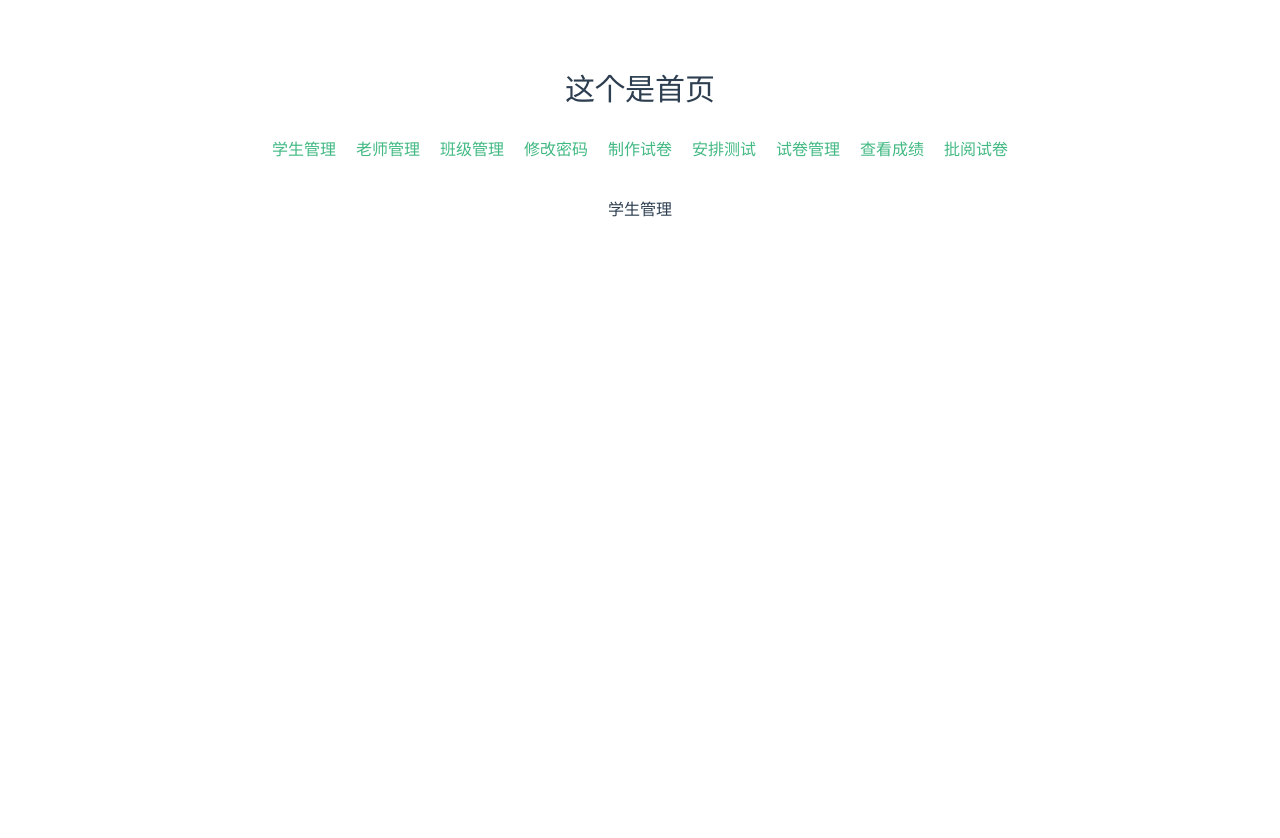
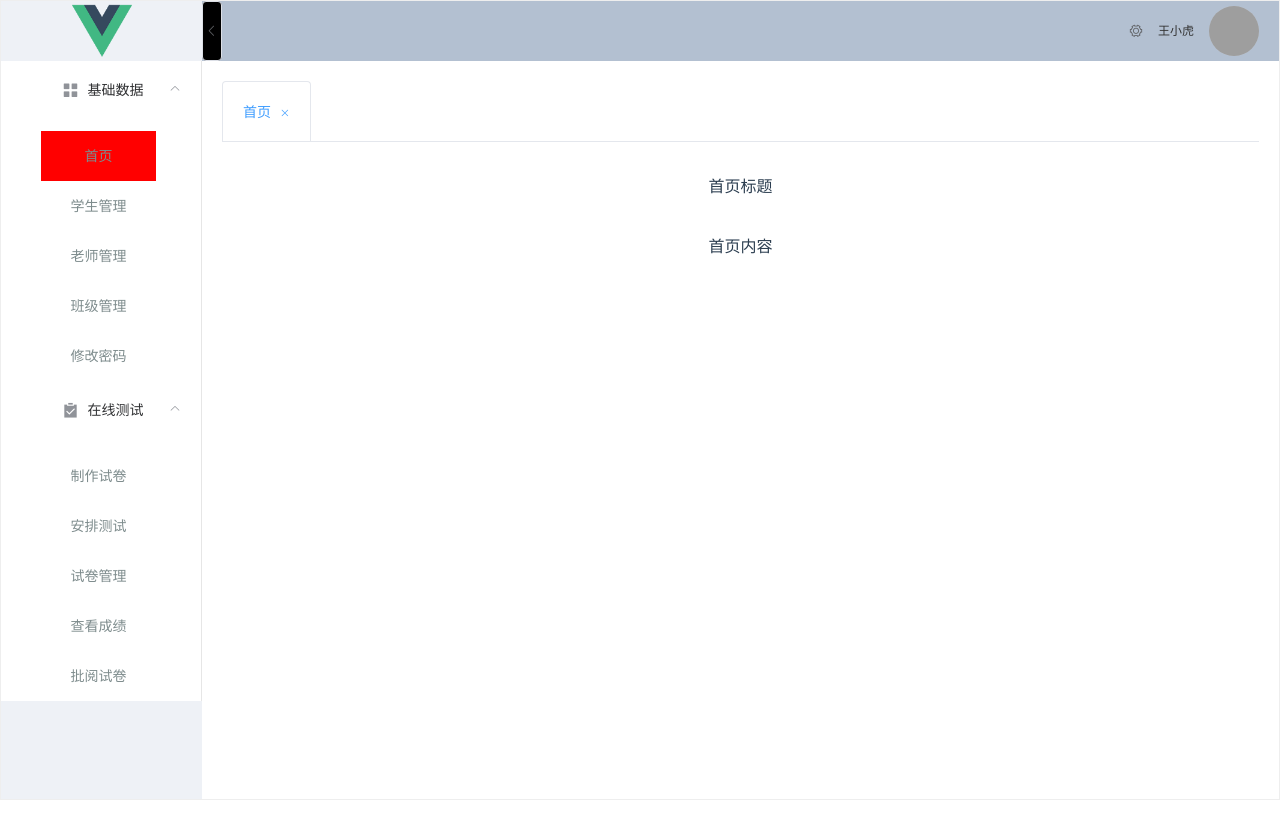
Before and after one commit to mishili/vue-zxwy-cli, a Vue app: page /home in a window 1280 px wide. Before the commit this address led to /studentManage. Shown: the top 838 px of the page. After the commit the page ends 800 px from the top, so only its background shows below. Built offline with nearby package versions, Linux system fonts and the light colour scheme; grey boxes are pictures that could not be loaded.

Commit message:
后台结构搭建

```diff
--- a/src/router/base.js
+++ b/src/router/base.js
@@ -1,3 +1,4 @@
+import HomeContent from '../views/base/homeContent'
 import StudentManage from '../views/base/studentManage'
 import TeacherManage from '../views/base/teacherManage'
 import GradeManage from '../views/base/gradeManage'
@@ -6,11 +7,12 @@ import ChangePassword from '../views/base/changePassword'
 export default [
     {
         path: '',
-        redirect: {name: 'studentManage'}
+        components: {
+            sidebar: HomeContent
+        }
     },
     {
         path: '/studentManage',
-        name: 'studentManage',
         components: {
             sidebar: StudentManage
         }
--- a/src/views/Home.vue
+++ b/src/views/Home.vue
@@ -1,14 +1,71 @@
 <template>
   <div class="home">
-    <h1>这个是首页</h1>
-    <div class="nav">
-      <ul>
-        <li v-for="(value,index) in NavList" :key="index">
+    <el-container style="height: 100%; border: 1px solid #eee;position: relative;">
+      <el-aside width="auto" style="background-color: rgb(238, 241, 246)">
+        <el-row class="pic">
+          <router-link to="/home">
+            <img src="../assets/logo.png">
+          </router-link>
+        </el-row>
+        <el-menu :default-openeds="['1', '2']" class="el-menu-vertical-demo" :collapse="isCollapse">
+          <el-submenu
+            v-for="(value,index) in asideTion"
+            :key="index"
+            :index="String(index+1)"
+          >
+            <template slot="title">
+              <i :class="value.class"></i>
+              <span slot="title">{{ value.aside }}</span>
+            </template>
+            <el-menu-item-group class="menu_a">
+              <el-menu-item
+                v-for="(value,index) in value.option"
+                :key="index"
+                @click="addTab(value,index)"
+              >
                 <router-link :to="value.path">{{ value.name }}</router-link>
-        </li>
-      </ul>
-    </div>
+              </el-menu-item>
+            </el-menu-item-group>
+          </el-submenu>
+        </el-menu>
+      </el-aside>
+      <el-container>
+        <el-header>
+          <el-tooltip
+            class="tooltip"
+            effect="dark"
+            :content="isCollapse?'展开':'收起'"
+            placement="right"
+          >
+            <el-button
+              @click="isCollapse=!isCollapse"
+              :icon="isCollapse?'el-icon-arrow-right':'el-icon-arrow-left'"
+            />
+          </el-tooltip>
+          <el-dropdown>
+            <i class="el-icon-setting" style="margin-right: 15px"></i>
+            <el-dropdown-menu slot="dropdown">
+              <el-dropdown-item>查看</el-dropdown-item>
+              <el-dropdown-item>新增</el-dropdown-item>
+              <el-dropdown-item>退出登录</el-dropdown-item>
+            </el-dropdown-menu>
+          </el-dropdown>
+          <span>王小虎</span>
+          <el-avatar :size="50" :src="circleUrl" style="margin-left: 15px"></el-avatar>
+        </el-header>
+        <el-main>
+          <el-tabs v-model="editableTabsValue" type="card" closable @tab-click="clickTab" @tab-remove="removeTab">
+            <el-tab-pane
+              v-for="item in editableTabs"
+              :key="item.name"
+              :label="item.title"
+              :name="item.name"
+            >{{item.content}}</el-tab-pane>
+          </el-tabs>
           <router-view name="sidebar"/>
+        </el-main>
+      </el-container>
+    </el-container>
   </div>
 </template>
 
@@ -17,7 +74,17 @@ export default {
   name: "Home",
   data() {
     return {
-      NavList: [
+      isCollapse: false, //侧边栏是否收起
+      circleUrl: "https://cube.elemecdn.com/3/7c/3ea6beec64369c2642b92c6726f1epng.png", //用作用户头像
+      asideTion: [  //侧边栏动态内容
+        {
+          aside: "基础数据",  //一级菜单
+          class: "el-icon-menu",  //定义icon样式
+          option: [ //二级菜单
+            {
+              name: "首页",
+              path: "/home"
+            },
             {
               name: "学生管理",
               path: "/studentManage"
@@ -33,7 +100,13 @@ export default {
             {
               name: "修改密码",
               path: "/changePassword"
+            }
+          ]
         },
+        {
+          aside: "在线测试",
+          class: "el-icon-s-claim",
+          option: [
             {
               name: "制作试卷",
               path: "/makeExamination"
@@ -55,31 +128,161 @@ export default {
               path: "/readExamination"
             }
           ]
+        }
+      ],
+      asideTionList: [], //提取侧边栏name,path
+      editableTabsValue: "1", //默认tab标签页位置
+      editableTabs: [ //tab标签页内容
+        {
+          title: "首页",
+          name: "1", //内容中表示位置
+          content: "首页标题"
+        }
+      ],
+      tabIndex: 1 //用于添加tab标签页时,从下标1开始,因为一开始有首页
     };
+  },
+  created() {
+    let _this = this;
+    // 侧边栏结构不同,用option自己拼接成单独数组对象
+    _this.asideTion.forEach(item => {
+      item.option.forEach(item => {
+        _this.asideTionList.push(item);
+      });
+    });
+  },
+  methods: {
+    /**
+     * 侧边栏点击添加tab标签页
+     */
+    addTab(value, index) {
+      let _this = this;
+      function checkAdult(ediTabTittle) { //点击时查询传入name的下标
+        return ediTabTittle.title == value.name; //editableTabs中的title与传入name相等返回查询下标 ，没有返回-1
+      }
+      let asideindex = _this.editableTabs.findIndex(checkAdult); //使用findIndex方法 返回符合测试条件的第一个数组元素索引
+      let newTabName = asideindex + 1 + ""; // 索引+1 == editableTabsValue tab标签页位置
+      if (asideindex == -1) { //如果查询结果为 -1 证明tab标签页不存在 可以添加tab标签页
+        newTabName = ++_this.tabIndex + "";
+        _this.editableTabs.push({
+          title: value.name,
+          name: newTabName,
+          content: value.name
+        });
+      }
+      _this.editableTabsValue = newTabName; //点击后tab标签页默认位置对应改变
+    },
+    /**
+     * tab标签页点击,侧边栏路由对应
+     */
+    clickTab(targetIndex){
+      let _this = this;
+      let label = targetIndex.label;  //得到点击的name
+      function checkLabel(tabName) {  //返回查询的下标
+        return tabName.name == targetIndex.label;
+      }
+      let index = _this.asideTionList.findIndex(checkLabel);
+      _this.routerPath(index); //使用自定义方法跳转
+    },
+    /**
+     * tab标签页点击删除
+     */
+    removeTab(targetName) {
+      // targetName 现在删除的tab标签页位置
+      let _this = this;
+      let tabs = _this.editableTabs;  //得到editableTabs数组信息
+      let activeName = _this.editableTabsValue; //得到现在tab标签页默认位置
+      if (activeName === targetName) {  //判断删除的位置与现在tab标签页默认位置是否相等
+        tabs.forEach((tab, index) => {
+          if (tab.name === targetName) {  //判断遍历得到name(数组内容中表示位置)与现在tab标签页默认位置是否相等
+            //当前得到的位置(对应editableTabs数组)有上一个对象得到上一个数组对象
+            //没有得到下一个数组对象
+            let nextTab = tabs[index + 1] || tabs[index - 1];
+            if (nextTab) {  //true 得到数组对象内容中表示位置的name赋值给activeName
+              activeName = nextTab.name;
+            }
+          }
+        });
+      }
+      _this.editableTabsValue = activeName; //删除后tab标签页默认位置对应改变
+      if(activeName!=1){  //默认位置不等于1(首页tab位置),才更改,使用filter方法过滤
+        _this.editableTabs = tabs.filter(tab => tab.name !== targetName);
+      }else{
+        _this.$message({  //首页tab不可以删除
+          message: "不允许操作",
+          type: "error"
+        });
+      }
+      _this.routerPath(activeName-1); //使用自定义方法跳转,activeName时位置要-1
+    },
+    /**
+     * 路由对应跳转,传入下标
+     */
+    routerPath(index){
+      let _this = this;
+      let path = _this.asideTionList[index].path; //找到根据侧边栏筛选出来的数组的path
+      //使用replace ，跳转到指定url路径，但是history栈中不会有记录，点击返回会跳转到上上个页面
+      _this.$router.replace(path);
+    }
   }
 };
 </script>
 
 <style lang="scss" scoped>
+// 根据选择是否展开状态添加宽度
+.el-menu-vertical-demo:not(.el-menu--collapse) {
+  width: 200px;
+}
 .home {
-  margin-top: 60px;
+  height: 100%;
   line-height: 60px;
+  .pic {
+    position: relative;
+    height: 60px;
+    a {
+      width: 60px;
+      display: inline-block;
     }
-h1 {
-  font-size: 30px;
-  font-weight: 600px;
-}
-.nav {
-  ul {
-    list-style-type: none;
-    padding: 0;
-  }
-  li {
-    display: inline-block;
-    margin: 0 10px;
-  }
-  a {
-    color: #42b983;
+    img {
+      width: 100%;
+      max-width: 100%;
     }
   }
+  .menu_a {
+    /deep/ a {
+      display: block;
+      &.router-link-exact-active {
+        &.router-link-active {
+          background: red;
+        }
+      }
+    }
+  }
+}
+// 导航栏
+.el-header {
+  background-color: #b3c0d1;
+  color: #333;
+  line-height: 60px;
+  font-size: 12px;
+  width: 100%;
+  position: relative;
+  display: flex;
+  justify-content: flex-end;
+  align-items: center;
+  .tooltip {
+    width: 20px;
+    height: 60px;
+    background: #000;
+    position: absolute;
+    top: 0;
+    left: 0;
+    z-index: 1;
+    padding: 12px 0;
+  }
+}
+// 侧边栏
+.el-aside {
+  color: #333;
+}
 </style>
--- a/src/views/base/changePassword.vue
+++ b/src/views/base/changePassword.vue
@@ -1,6 +1,6 @@
 <template>
     <div>
-        <h1>修改密码</h1>
+        <h1>修改密码内容</h1>
     </div>
 </template>
 
@@ -14,6 +14,6 @@ export default {
 }
 </script>
 
-<style lang="sass" scoped>
+<style lang="scss" scoped>
 
 </style>
--- /dev/null
+++ b/src/views/base/homeContent.vue
@@ -0,0 +1,19 @@
+<template>
+    <div>
+        <h1>首页内容</h1>
+    </div>
+</template>
+
+<script>
+export default {
+    data(){
+        return{
+
+        }
+    }
+}
+</script>
+
+<style lang="scss" scoped>
+
+</style>
--- a/src/views/base/studentManage.vue
+++ b/src/views/base/studentManage.vue
@@ -1,6 +1,6 @@
 <template>
     <div>
-        <h1>学生管理</h1>
+        <h1>学生管理内容</h1>
     </div>
 </template>
 
@@ -14,6 +14,6 @@ export default {
 }
 </script>
 
-<style lang="sass" scoped>
+<style lang="scss" scoped>
 
 </style>
--- a/src/views/base/teacherManage.vue
+++ b/src/views/base/teacherManage.vue
@@ -1,6 +1,6 @@
 <template>
     <div>
-        <h1>老师管理</h1>
+        <h1>老师管理内容</h1>
     </div>
 </template>
 
@@ -14,6 +14,6 @@ export default {
 }
 </script>
 
-<style lang="sass" scoped>
+<style lang="scss" scoped>
 
 </style>
--- a/src/views/test/examManage.vue
+++ b/src/views/test/examManage.vue
@@ -1,6 +1,6 @@
 <template>
     <div>
-        <h1>试卷管理</h1>
+        <h1>试卷管理内容</h1>
     </div>
 </template>
 
@@ -14,6 +14,6 @@ export default {
 }
 </script>
 
-<style lang="sass" scoped>
+<style lang="scss" scoped>
 
 </style>
--- a/src/views/test/lookExamination.vue
+++ b/src/views/test/lookExamination.vue
@@ -1,6 +1,6 @@
 <template>
     <div>
-        <h1>查看成绩</h1>
+        <h1>查看成绩内容</h1>
     </div>
 </template>
 
@@ -14,6 +14,6 @@ export default {
 }
 </script>
 
-<style lang="sass" scoped>
+<style lang="scss" scoped>
 
 </style>
--- a/src/views/test/makeExamination.vue
+++ b/src/views/test/makeExamination.vue
@@ -1,6 +1,6 @@
 <template>
     <div>
-        <h1>制作试卷</h1>
+        <h1>制作试卷内容</h1>
     </div>
 </template>
 
@@ -14,6 +14,6 @@ export default {
 }
 </script>
 
-<style lang="sass" scoped>
+<style lang="scss" scoped>
 
 </style>
--- a/src/views/test/readExamination.vue
+++ b/src/views/test/readExamination.vue
@@ -1,6 +1,6 @@
 <template>
     <div>
-        <h1>批阅试卷</h1>
+        <h1>批阅试卷内容</h1>
     </div>
 </template>
 
@@ -14,6 +14,6 @@ export default {
 }
 </script>
 
-<style lang="sass" scoped>
+<style lang="scss" scoped>
 
 </style>
```
Also changed, not shown: src/views/Login.vue (+9 -5 lines), src/views/test/testExamination.vue (+2 -2 lines). Lines whose indentation alone changed are shown as unchanged.
